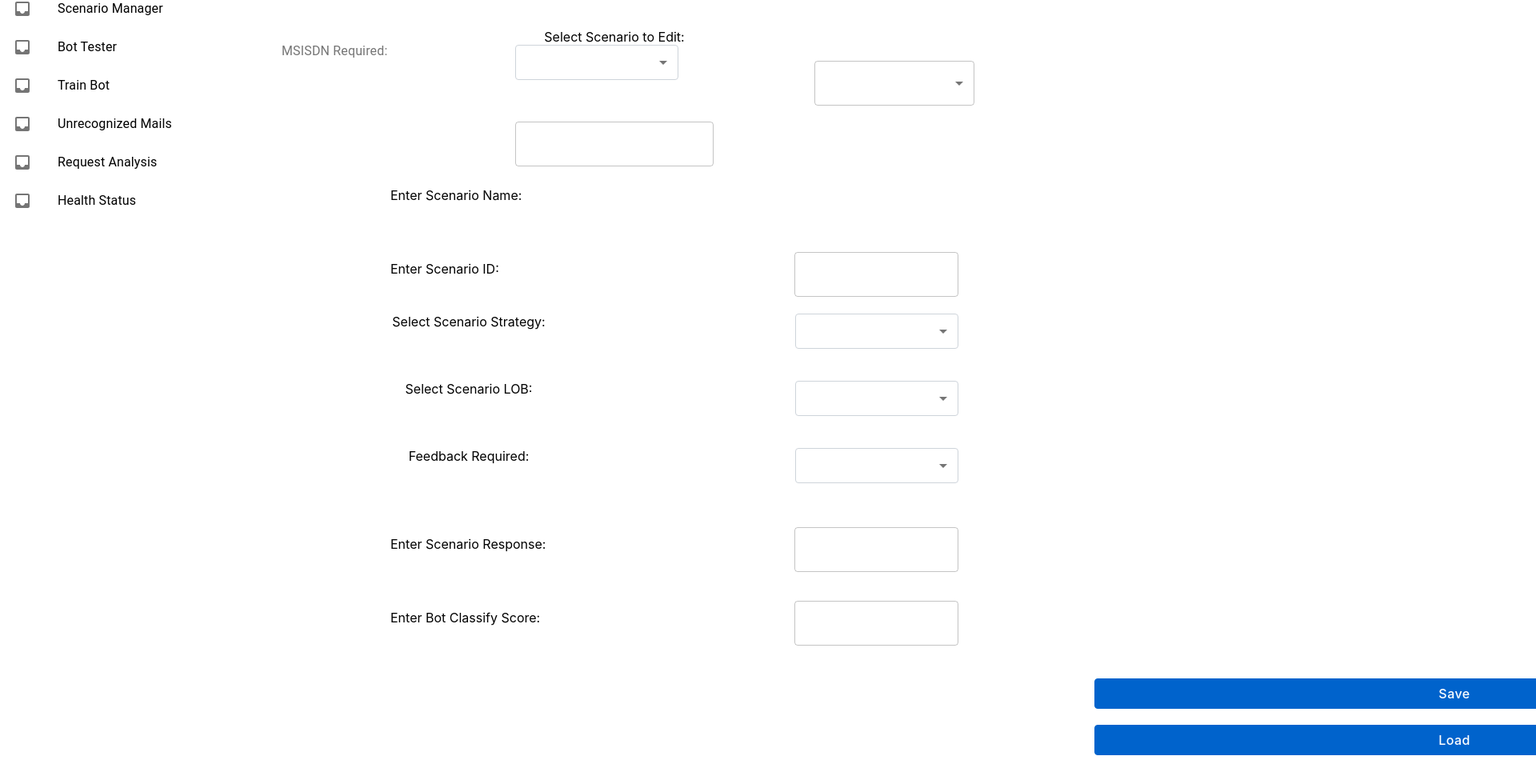
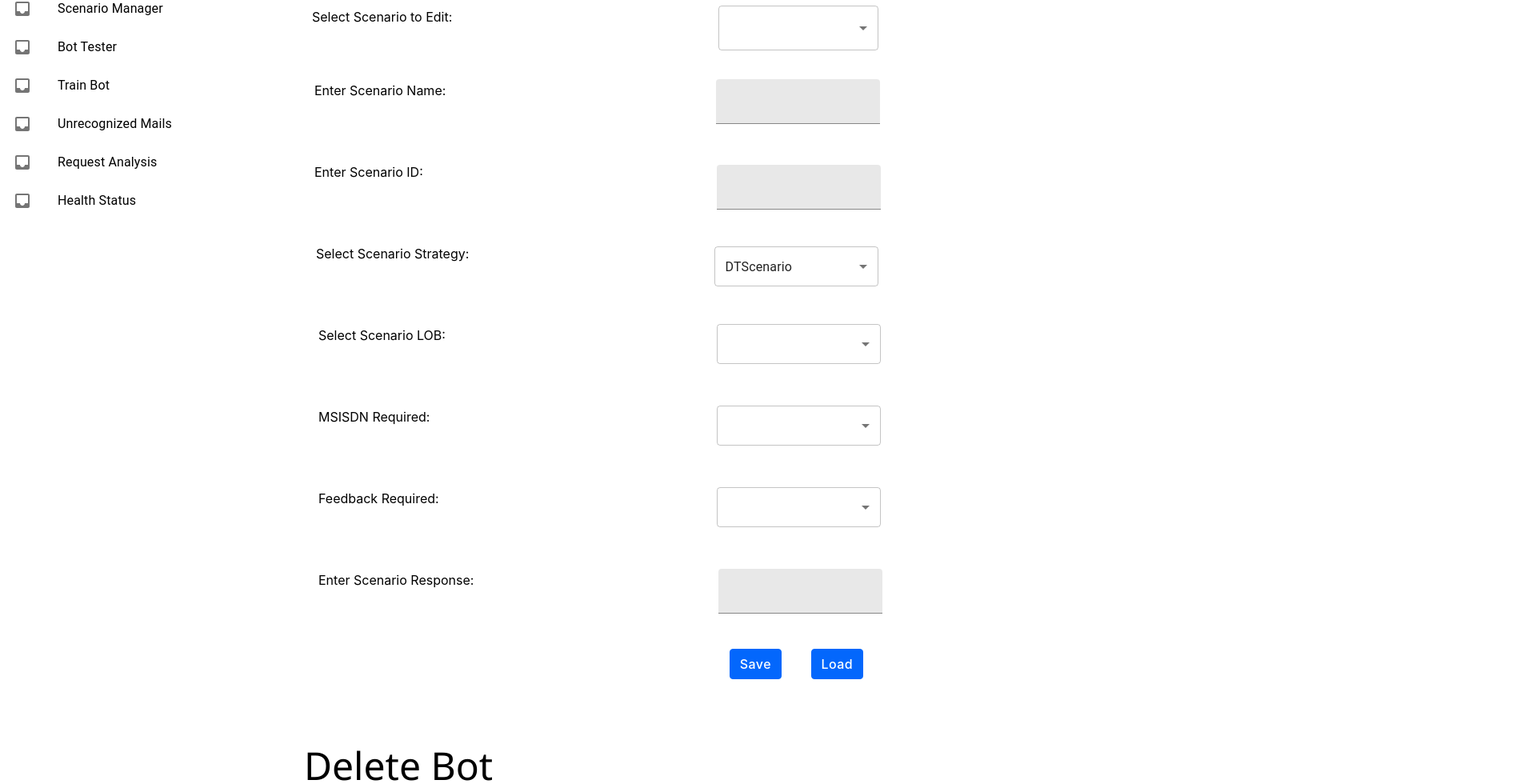
Before and after one commit to intern-project-dt/features, a React (Create React App) app: page /ScenarioManager in a window 1280 px wide. Shown: the part 181-1161 px from the top of the page at 80% size, 1920 px wide, since content can reach past the window. Built offline with nearby package versions, Linux system fonts and the light colour scheme.

Commit message:
Add files via upload

```diff
--- a/src/components/ScenarioManager.js
+++ b/src/components/ScenarioManager.js
@@ -13,9 +13,9 @@ import Grid from '@material-ui/core/Grid';
 import InputBase from '@material-ui/core/InputBase';
 import Typography from '@material-ui/core/Typography';
 import Divider from '@material-ui/core/Divider';
+import { ScenarioManagerActionType } from "../action-types/scenario-manager.actiontype";
 import { connect } from "react-redux";
-import {ScenarioManagerActionType} from "../action-types/scenario-manager.actiontype"
-import * as ScenarioActions from "../actions/scenario-manager.action"
+import * as ScenarioManager from "../actions/scenario-manager.action"
 
 const useStyles = makeStyles((theme) => ({
     formControl: {
@@ -25,44 +25,44 @@ const useStyles = makeStyles((theme) => ({
       height: 30,
       alignItems: "left",
       position:"relative",
-      top: 50,
-      left: -320,
+      top: 10,
+      left: -420,
     },
     selectEmpty: {
       marginTop: theme.spacing(2),
     },
     heading :{
       position:"relative",
-      top: -5,
+      top: -10,
       left: -540,
       fontFamily: "Segoe UI"
     },
     line :{
       position:"relative",
-      top: -5,
+      top: -10,
       width: 900,
       left: -250,
-      height: 3,
+      height: 2,
       backgroundColor:"black"
     },
     heading1 :{
       position:"relative",
-      top: 750,
-      left: 670,
+      top: 110,
+      left: -250,
       fontFamily: "Segoe UI"
     },
     line1 :{
       position:"relative",
-      top: 70,
+      top: 110,
       width: 900,
-      left: 870,
+      left: 180,
       height: 2,
       backgroundColor:"black"
     },
     field1 :{
       position:"relative",
       top: 1880,
-      left: 710,
+      left: 10,
 
     },
   }));
@@ -72,6 +72,8 @@ const BootstrapInput = withStyles((theme) => ({
   root: {
     'label + &': {
       marginTop: theme.spacing(3),
+      position: 'relative',
+      top: 45,
     },
   },
   input: {
@@ -110,9 +112,12 @@ const BootstrapInput = withStyles((theme) => ({
 const CSSTextField = withStyles({
   root: {
     width: 205,
-    height: 20,
-    padding: '15px 0px',
+    padding: '10px 0px',
+    position: 'relative',
+    top: -70,
+    left: 1,
       },
+
 
 
 })(TextField);
@@ -124,13 +129,13 @@ const CSSTextField = withStyles({
       fontSize: 16,
       position: 'relative',
       top: 20,
-      left: 1050,
+      left: 330,
       padding: '6px 12px',
       border: '1px solid',
       lineHeight: 1.5,
       align: 'center',
-      backgroundColor: '#0063cc',
-      borderColor: '#0063cc',
+      backgroundColor: '#0367fc',
+      borderColor: '#0367fc',
 
       fontFamily: [
         '-apple-system',
@@ -159,67 +164,97 @@ const CSSTextField = withStyles({
       },
     },
   })(Button);
-  function SimpleSelect(props) {
+
+  function InputTextField(props) {
     const classes = useStyles();
-
-    /*const handleChange = (event,action) => {
-      //setAge(event.target.value);
-      handleInput(action,event.target.value);
-    };
-    */
-
-    const handleInput = (action,age) => {
+    const handleChange = (action,input) => {
       switch(action){
-        case "EDITSCENARIO_IN" :
-          props.dispatch(ScenarioActions.inputEditSC(age));
+        case "SCEDIT_IN" :
+          props.dispatch(ScenarioManager.inputEditSC(input));
           break;
 
-        case "SC_NAME_IN" :
-          props.dispatch(ScenarioActions.inputSCName(age));
+        case "SC_NAME" :
+          props.dispatch(ScenarioManager.inputEditSC(input));
           break;
 
-        case "SC_ID_IN" :
-          props.dispatch(ScenarioActions.inputSCId(age));
+
+        case "ID_IN" :
+          props.dispatch(ScenarioManager.inputSCId(input));
+          break;
+        case "STRAT_IN" :
+          props.dispatch(ScenarioManager.inputSCStrat(input));
           break;
 
-        case "SC_STRAT_IN" :
-          props.dispatch(ScenarioActions.inputSCStrat(age));
+        case "LOB_IN" :
+          props.dispatch(ScenarioManager.inputSCLOB(input));
+          break;
+        case "MSISDN_IN" :
+          props.dispatch(ScenarioManager.inputMSISDN(input));
           break;
 
-        case "IS_MSISDN_IN" :
-          props.dispatch(ScenarioActions.inputMSISDN(age));
+        case "FB_IN" :
+          props.dispatch(ScenarioManager.inputFB(input));
+          break;
+        case "RESP_IN" :
+          props.dispatch(ScenarioManager.inputResp(input));
           break;
 
-        case "IS_FB_IN" :
-          props.dispatch(ScenarioActions.inputFB(age));
-          break;
-
-        case "SC_RESP_IN" :
-          props.dispatch(ScenarioActions.inputResp(age));
-          break;
-
-        case "SC_REMOVE" :
-          props.dispatch(ScenarioActions.inputRemovalScenario(age));
-          break;
-
-        case "SC_LOB_IN" :
-          props.dispatch(ScenarioActions.inputSCLOB(age));
+        case "REMSC_IN" :
+          props.dispatch(ScenarioManager.inputRemovalScenario(input));
           break;
 
         }
       };
 
+          async function saveScenario(){
+              let res = await fetch('http://10.5.205.104:8080/trainer/saveScenario', {
+                method: 'post',
+                headers: {
+                    'Accept': '*/*',
+                    'Content-Type': 'application/json'
+                },
+                body: JSON.stringify({
+                    scenario:{
+                      scenarioId:props.scenarioId,
+                      scenarioName:props.scenarioName,
+                      scenarioStrategy:props.scenarioStrat,
+                      scenarioLob:props.scenarioLOB,
+                      scenarioResponse:props.scenarioResp,
+                      msisdnRequired:props.reqMSISDN,
+                      feedbackRequired:props.reqFeedback,
+                      scenarioStep:null,
+                      scenarioIntent:null
+                    }
+                })
+            });
 
-    const handleButton=(action,obj) =>{
-      switch(action){
-        case "SAVE_SC" :
-          props.dispatch(ScenarioActions.saveScenario(obj));
-        case "LOAD_SC" :
-          props.dispatch(ScenarioActions.loadScenario(obj));
-        case "REMOVE_SC" :
-          props.dispatch(ScenarioActions.removeScenario(obj));
+            let result = await res.json();
+
+            if(result.status==200)
+              console.log("correct");
+            else
+              console.log("wrong");
+
     }
+
+    async function loadScenario(){
+
     }
+
+    async function remScenario(){
+      let res = await fetch('http://10.5.205.104:8080/trainer/removeScenario?name={props.scenarioRemove}', {
+                method: 'get',
+                headers: {
+                    'Accept': '*/*',
+                    'Content-Type': 'application/json'
+                },
+
+            });
+
+        let result =await res.json();
+
+    }
+
 
     return (
         <div className="forms">
@@ -228,16 +263,24 @@ const CSSTextField = withStyles({
             </Typography>
 
             <Divider className={classes.line}/>
+
+
+
         <FormControl variant="outlined" className={classes.formControl}>
             <div className= "ManageBot">
 
-            <InputLabel id="demo-customized-select-label"></InputLabel><div className= "field"> Select Scenario to Edit:</div>
-            <div className="block">
-                <Select style={{width:200}}
+
+
+
+
+                <div className= "field">
+
+                <p> <div className="field1" style={{ position: "relative", left:2, top:-10 }} >Select Scenario to Edit:  </div> </p>
+                <div className="block"><Select style={{width:200, position: "relative", top:-40}}
                 labelId="demo-customized-select-label"
                 id="demo-customized-select"
                 value={props.scenarioEditted}
-                onChange={(e)=>handleInput("EDITSCENARIO_IN",e.target.value)}
+                onChange={(e)=>handleChange("SCEDIT_IN",e.target.value)}
                 >
                           <MenuItem value="DEFAULT">DEFAULT</MenuItem>
                           <MenuItem value="EXTERNAL">EXTERNAL</MenuItem>
@@ -245,171 +288,189 @@ const CSSTextField = withStyles({
                           <MenuItem value="GRAPH">GRAPH</MenuItem>
                 </Select>
                    </div>
+
+
                 </div>
 
             <form className={classes.root} noValidate autoComplete="off">
                 <div className= "field">
-                <TextField id="outlined-basic" label="" variant="outlined" value={props.scenarioName}
-                onChange={(e)=>handleInput("SC_NAME_IN",e.target.value)}
+
+                <p> <div className="field1" style={{ position: "relative", left:5, top:-10}}> Enter Scenario Name:  </div> </p>
+                <div className="block"> <CSSTextField style={{height: 30, position: "relative", left:2, top:-50}}
+                    id="filled-secondary"
+                    variant="filled"
+                    color="secondary"
+                    value={props.scenarioName}
+                    onChange={(e)=>handleChange("SC_NAME",e.target.value)}
                   />
-
-                <p>Enter Scenario Name:</p>
                    </div>
-
-            </form>
-            <form className={classes.root} noValidate autoComplete="off">
-                <div className= "field">
-                <div className="block"><CSSTextField id="outlined-basic" label="" variant="outlined" value={props.scenarioId}
-                onChange={(e)=>handleInput("SC_ID_IN",e.target.value)}
-                /> </div>
-                <p>Enter Scenario ID: </p>
                 </div>
             </form>
 
-            <InputLabel id="demo-customized-select-label">   </InputLabel><div className= "field"> Select Scenario Strategy:
+            <p><div className="field1" style={{ position: "relative", left:25, top:20}}> Enter Scenario ID: </div></p>
+            <CSSTextField style={{height: 30, position: "relative", left:330, top:-15}}
+                    id="filled-secondary"
+                    variant="filled"
+                    color="secondary"
+                    value={props.scenarioId}
+                    onChange={(e)=>handleChange("SC_NAME",e.target.value)}
+                  />
+
+
+              </div>
+
+              <p><div className= "field1" style={{ position: "relative", left:27, top:20}}> Select Scenario Strategy:
+              </div></p>
               <div className="block">
-                <Select
-                labelId="demo-customized-select-label"
-                id="demo-customized-select"
+
+              <InputLabel htmlFor="filled-age-native-simple"></InputLabel>
+              <Select style={{width:205, height: 50, position: "relative", left:247, top:-5}}
+                native
                 value={props.scenarioStrat}
-                onChange={(e)=>handleInput("SC_STRAT_IN",e.target.value)}
-                input={<BootstrapInput />}
+                onChange={(e)=>handleChange("STRAT_IN",e.target.value)}
+                inputProps={{
+                  name: 'lob',
+                  id: 'filled-lob-native-simple',
+                }}
               >
-                          <MenuItem value="DTScenario">
-                          DTScenario
-                          </MenuItem>
-                          <MenuItem value="FAQSenario">FAQScenario</MenuItem>
-                          <MenuItem value="SwitchScenario">SwitchScenario</MenuItem>
+                      <option value={"DTScenario"}>DTScenario</option>
+                      <option value={"FAQScenario"}>FAQScenario</option>
+                      <option value={"SwitchScenario"}>SwitchScenario</option>
               </Select>
               </div>
-              </div>
-
-              <InputLabel id="demo-customized-select-label">   </InputLabel><div className= "field"> Select Scenario LOB:
+              <p> <div className="field1" style={{ position: "relative", left:30, top:20}}> Select Scenario LOB:  </div> </p>
               <div className="block">
-                    <Select
-                    labelId="demo-customized-select-label"
-                    id="demo-customized-select"
+                    <InputLabel htmlFor="filled-age-native-simple"></InputLabel>
+                    <Select style={{width:205, height: 50, position: "relative", left:250, top:-10}}
+                      native
                       value={props.scenarioLOB}
-                    onChange={(e)=>handleInput("SC_LOB_IN",e.target.value)}
-                    input={<BootstrapInput />}
+                      onChange={(e)=>handleChange("LOB_IN",e.target.value)}
+                      inputProps={{
+                        name: 'msisdn',
+                        id: 'filled-msisdn-native-simple',
+                      }}
                     >
-                              <MenuItem value="PostPaid">PostPaid</MenuItem>
-                              <MenuItem value="PrePaid">PrePaid</MenuItem>
-                              <MenuItem value="DTH">DTH</MenuItem>
-                              <MenuItem value="Telemedia">Telemedia</MenuItem>
-                              <MenuItem value="HR">HR</MenuItem>
-                              <MenuItem value="PaymentBanks">PaymentsBank</MenuItem>
+                      <option aria-label="None" value="" />
+                      <option value={"Postpaid"}>Postpaid</option>
+                      <option value={"Prepaid"}>Prepaid</option>
+                      <option value={"DTH"}>DTH</option>
+                      <option value={"Telemedia"}>Telemedia</option>
+                      <option value={"HR"}>HR</option>
+                      <option value={"PaymentsBank"}>PaymentsBank</option>
                     </Select>
                     </div>
+              <p> <div className="field1" style={{ position: "relative", left:30, top:20}}> MSISDN Required:  </div> </p>
+              <div className="block">
+                    <InputLabel htmlFor="filled-age-native-simple"></InputLabel>
+                    <Select style={{width:205, height: 50, position: "relative", left:250, top:-10}}
+                      native
+                      value={props.reqMSISDN}
+                      onChange={(e)=>handleChange("MSISDN_IN",e.target.value)}
+                      inputProps={{
+                        name: 'msisdn',
+                        id: 'filled-msisdn-native-simple',
+                      }}
+                    >
+                      <option aria-label="None" value="" />
+                      <option value={"True"}>True</option>
+                      <option value={"False"}>False</option>
+                    </Select>
+
                   </div>
-                  <InputLabel id="demo-customized-select-label">   <div className= "field"> MSISDN Required:
+                  <p> <div className="field1" style={{ position: "relative", left:30, top:20}}> Feedback Required:  </div> </p>
               <div className="block">
-                      <Select
-                      labelId="demo-customized-select-label"
-                      id="demo-customized-select"
-                      value={props.reqMSISDN}
-                      onChange={(e)=>handleInput("IS_MSISDN_IN",e.target.value)}
-                      input={<BootstrapInput />}
+                    <InputLabel htmlFor="filled-age-native-simple"></InputLabel>
+                    <Select style={{width:205, height: 50, position: "relative", left:250, top:-10}}
+                      native
+                      value={props.reqFeedback}
+                      onChange={(e)=>handleChange("FB_IN",e.target.value)}
+                      inputProps={{
+                        name: 'msisdn',
+                        id: 'filled-msisdn-native-simple',
+                      }}
                     >
-                                <MenuItem value="True">
-                          True
-                      </MenuItem>
-                      <MenuItem value="False">False</MenuItem>
+                      <option aria-label="None" value="" />
+                      <option value={"True"}>True</option>
+                      <option value={"False"}>False</option>
                     </Select>
-                      </div>
-                    </div>
-                    </InputLabel>
-                    <InputLabel id="demo-customized-select-label">   </InputLabel><div className= "field"> Feedback Required:
+
+                      <p> <div className = "field1" style={{ position: "relative", left:-130, top:20}} >Enter Scenario Response: </div></p>
+                        <InputLabel id="demo-customized-select-label">   </InputLabel><div className= "field">
+
                       <div className="block">
-                            <Select
-                            labelId="demo-customized-select-label"
-                            id="demo-customized-select"
-                            value={props.reqFeedback}
-                            onChange={(e)=>handleInput("IS_FB_IN",e.target.value)}
-                            input={<BootstrapInput />}
-                          >
-                                      <MenuItem value="True">
-                                True
-                            </MenuItem>
-                            <MenuItem value="False">False</MenuItem>
-                                  </Select>
-                            </div>
+
+                          <CSSTextField style={{width:205, height: 50, position: "relative", left:5, top:-40}}
+                          id="filled-secondary"
+                          variant="filled"
+                          color="secondary"
+                          value={props.scenarioResp}
+                    onChange={(e)=>handleChange("RESP_IN",e.target.value)}
+                        />
                         </div>
 
 
 
 
-            <form className={classes.root} noValidate autoComplete="off">
-                <div className= "field">
-                    <div className="block"><CSSTextField id="outlined-basic" label="" variant="outlined" value={props.scenarioResp}
-                     onChange={(e)=>handleInput("SC_RESP_IN",e.target.value)}
-                    /> </div>
-                    <p>Enter Scenario Response:</p>
                     </div>
-            </form>
 
 
 
 
-            <form className={classes.root} noValidate autoComplete="off">
-                <div className= "field">
-                    <div className="block"><CSSTextField id="outlined-basic" label="" variant="outlined" /> </div>
-                    <p>Enter Bot Classify Score:</p>
-                </div>
-            </form>
+
+
             <br />
-            <BootstrapButton variant="contained" color="primary" disableRipple className={classes.margin} onClick={()=>handleButton("SAVE_SC",props)}>
+            <BootstrapButton variant="contained" color="primary" disableRipple className={classes.margin} style={{position: "relative", left:520, top:30}}
+            onClick={saveScenario}>
                 Save
             </BootstrapButton>
-
             &emsp; &emsp;
-            <BootstrapButton variant="contained" color="primary" disableRipple className={classes.margin} onClick={()=>handleButton("LOAD_SC",props)}>
+            <BootstrapButton variant="contained" color="primary" disableRipple className={classes.margin} style={{position: "relative", left:520, top:30}}>
                 Load
             </BootstrapButton>
-
             <br />
             <div className= "DeleteBot">
-            <Typography variant="h3" className={classes.heading1} onClick={()=>handleButton("REMOVE_SC",props)}>
-              Remove Scenario
+            <Typography variant="h3" className={classes.heading1}>
+              Delete Bot
             </Typography>
 
             <Divider className={classes.line1}/>
             <br /> <br /> <br /> <br /> <br />
-            <InputLabel id="demo-simple-select-outlined-label">   </InputLabel>
             <div className= "field1">
+
+                <br /> <br />
+                <p> <div className="field1" style={{ position: "relative", left:30, top:20}}> Feedback Required:  </div> </p>
               <div className="block">
-                    <Select
-                    labelId="demo-simple-select-outlined-label"
-                    id="demo-simple-select-outlined"
+                    <InputLabel htmlFor="filled-age-native-simple"></InputLabel>
+                    <Select style={{width:205, height: 50, position: "relative", left:250, top:-10}}
+                      native
                       value={props.scenarioRemove}
-                    onChange={(e)=>handleInput("SC_REMOVE",e.target.value)}
-                    label=""
+                      onChange={(e)=>handleChange("USER_IN",e.target.value)}
+                      inputProps={{
+                        name: 'msisdn',
+                        id: 'filled-msisdn-native-simple',
+                      }}
                     >
-                    <MenuItem value="True">
-                        True
-                    </MenuItem>
-                    <MenuItem value="False">False</MenuItem>
+                      <option aria-label="None" value="" />
+                      <option value={"True"}>True</option>
+                      <option value={"False"}>False</option>
                     </Select>
+
                         </div>
-                Select Scenario to Delete:
             </div>
             <br/>
             <br />
-            <BootstrapButton variant="contained" color="primary" disableRipple className={classes.margin}>
-                Delete Scenario
+            <BootstrapButton variant="contained" color="primary" disableRipple className={classes.margin} style={{position: "relative", left:350, top:20}}
+            onClick={remScenario}>
+                Delete Bot
             </BootstrapButton>
             </div>
+            </div>
       </FormControl>
-
-
-
-
         </div>
     );
   }
 
-
-  function mapStatetoProps(state){
+  function mapStateToProps(state) {
       return{
         scenarioEditted:state.scenarioManager.scenarioEditted,
         scenarioName:state.scenarioManager.scenarioName,
@@ -423,4 +484,4 @@ const CSSTextField = withStyles({
       };
   }
 
-  export default connect(mapStatetoProps)(SimpleSelect)
+  export default connect(mapStateToProps)(InputTextField);
--- a/src/components/TrainedDat.js
+++ b/src/components/TrainedDat.js
@@ -190,8 +190,8 @@ const CSSTextField = withStyles({
 
   function InputTextField(props) {
     const classes = useStyles();
-      const [showTable, setShowTable] = React.useState(true);
-
+    const [showTable, setShowTable] = React.useState(true);
+    let result=[{"scenarioName":"sc1","score":5},{"scenarioName":"sc2","score":6}];
     const handleChange = (action,input) => {
       switch(action){
         case "QUERY_IN" :
@@ -214,22 +214,19 @@ const CSSTextField = withStyles({
         //setShowTable(true);
         //if(showTable)
         //
-        let res =  await fetch('http://10.5.205.104:8080/trainer/getBotIntent/{props.botName}', {
+        let res =  await fetch('http://10.5.205.104:8080/trainer/getBotIntentJson/{props.botName}', {
                 method: 'post',
                 headers: {
                     'Accept': 'text/plain',
                     'Content-Type': 'text/plain'
                 },
                 body: JSON.stringify({
-                    text:props.query,
+                    query:props.query,
                     botAccessToken:props.botName
                 })
             });
-
-            let result =await res.json();
-            return <scenarioTable result={result}/>
-
-            console.log(result);
+            console.log("hey");
+            result =await res.json();
 
       };
 
@@ -277,7 +274,7 @@ const CSSTextField = withStyles({
              Enter User Query Text:
                 </div>
                 </p>
-                <div className="block"><CSSTextField style={{height: 30, position: "relative", left:2, top:-60} }
+                <div className="block"><CSSTextField style={{height: 30, position: "relative", left:-200, top:-60} }
                     id="filled-secondary"
                     variant="filled"
                     color="secondary"
@@ -323,14 +320,20 @@ const CSSTextField = withStyles({
             </form>
 
             <br />
-            <BootstrapButton variant="contained" color="primary" disableRipple className={classes.margin} style={{position: "relative", left:530, top:170}}
+            <BootstrapButton variant="contained" color="primary" disableRipple className={classes.margin} style={{position: "relative", left:450, top:170}}
             onClick={genIntents}>
                 Generate
             </BootstrapButton>
+            <div style={{ position: "relative", left:420, top:-350}}>
+            {
+              result.map((row)=>(
+                <><div style={{left:500,top:500}}>{row.scenarioName}      &emsp;  &emsp; &emsp;    {row.score}</div><br /></>
+              ))
+            }
+            </div>
 
 
-            &emsp; &emsp;
-            <BootstrapButton variant="contained" color="primary" disableRipple className={classes.margin} style={{position: "relative", left:530, top:170}}>
+            <BootstrapButton variant="contained" color="primary" disableRipple className={classes.margin} style={{position: "relative", left:440, top:55}}>
                 Toggle View
             </BootstrapButton>
             <br />
```
Lines whose indentation alone changed are shown as unchanged.
